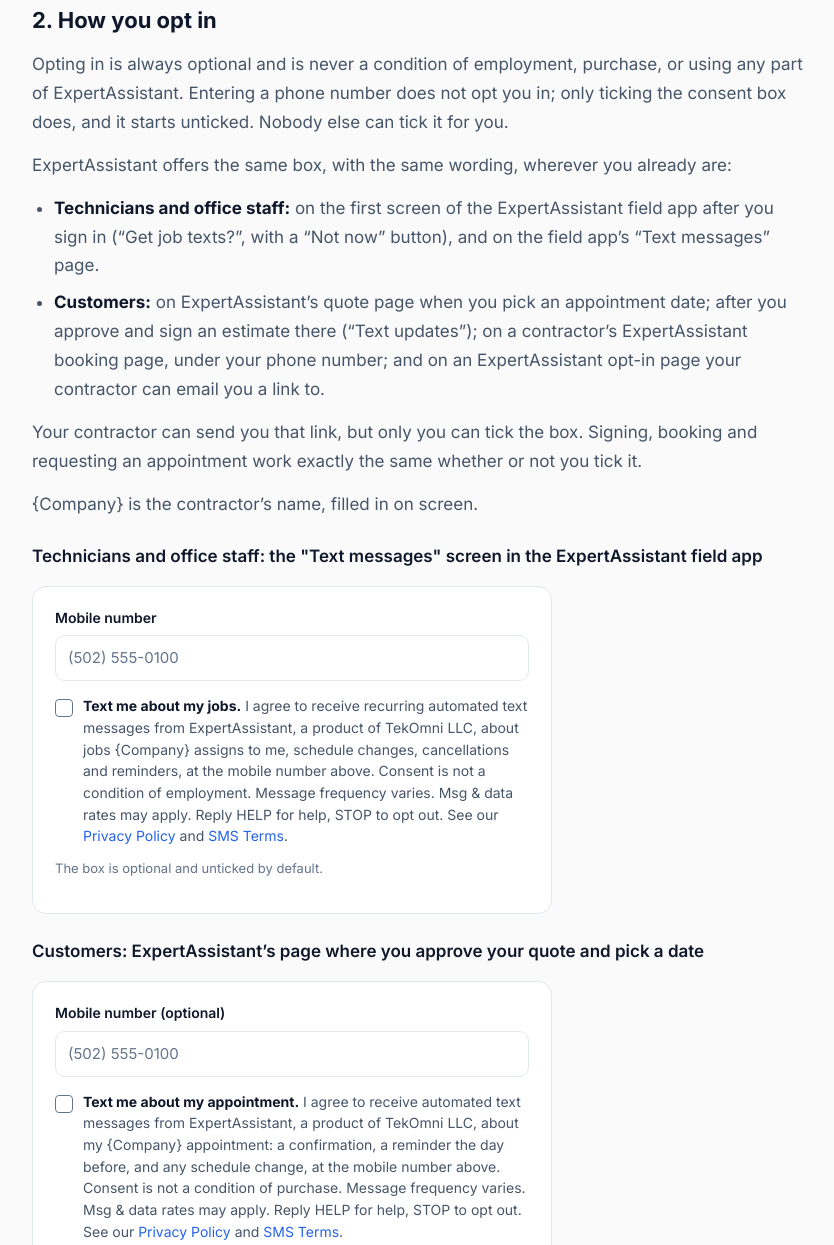
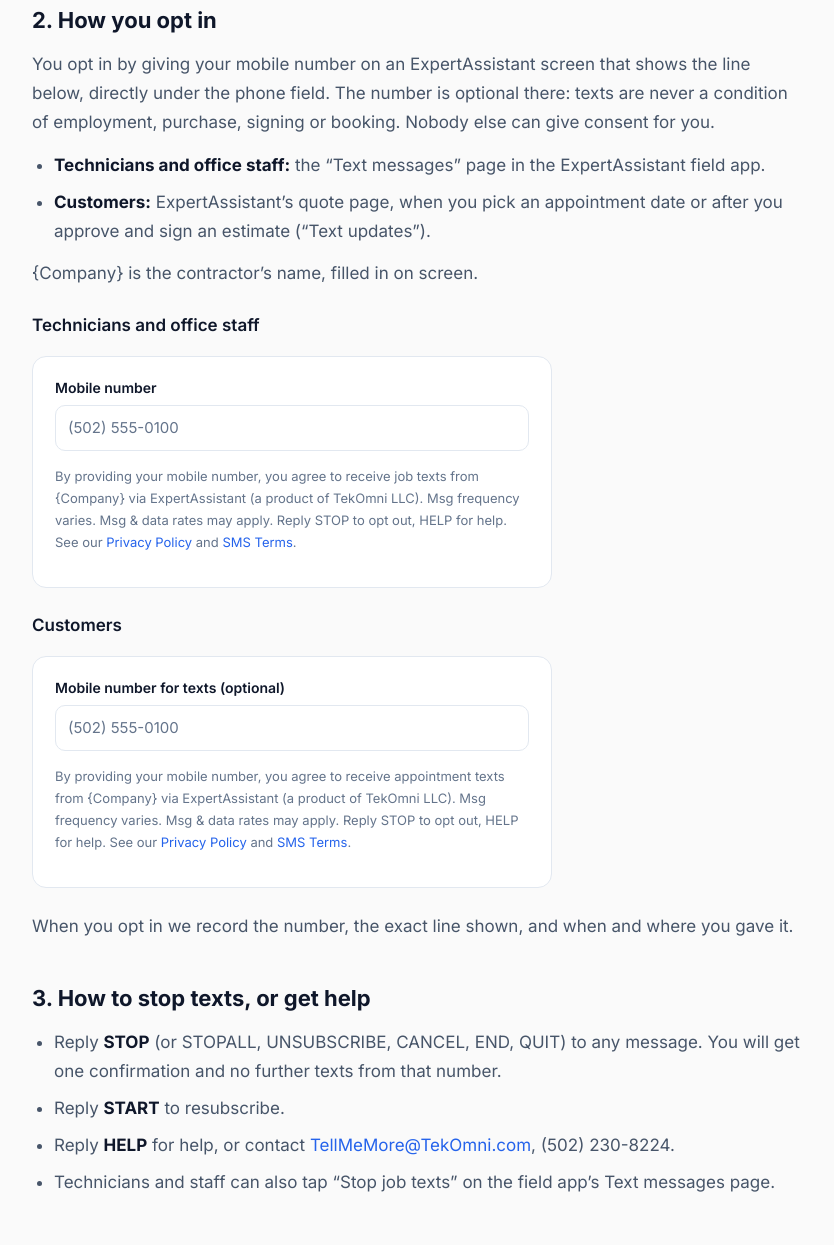
Before and after one commit to devTO1010/expertassistant-website, a plain HTML site: page sms.html in a window 1280 px wide. Shown: the part 1364-2609 px from the top of the page, without its empty margins (222-1056 px from the left). Drawn offline with Linux system fonts and the light colour scheme.

Commit message:
SMS page: opt-in is giving your number under the disclosure line (no checkbox)
Co-Authored-By: Claude Opus 5.5 <noreply@anthropic.com>

```diff
--- a/sms.html
+++ b/sms.html
@@ -82,7 +82,7 @@
 
   <div class="legal-body">
     <div class="callout">
-      <p><strong>ExpertAssistant job notifications</strong> are operational text messages sent by <strong>ExpertAssistant, a product of TekOmni LLC</strong>, about jobs and appointments with the contractor you work for or hired (electricians, plumbers, HVAC and other trades). ExpertAssistant is the sender of every message and collects every opt-in itself, on its own screens; contractors never collect or give consent for anyone. Every message starts with &ldquo;ExpertAssistant:&rdquo; and names the contractor. They are never marketing. You receive them only if you opt in, and you can stop them at any time by replying <strong>STOP</strong>.</p>
+      <p><strong>ExpertAssistant job notifications</strong> are operational text messages sent by <strong>ExpertAssistant, a product of TekOmni LLC</strong>, about jobs and appointments with the contractor you work for or hired (electricians, plumbers, HVAC and other trades). ExpertAssistant is the sender of every message and collects every opt-in itself, on its own screens. Every message starts with &ldquo;ExpertAssistant:&rdquo; and names the contractor. They are never marketing. You receive them only if you opt in, and you can stop them at any time by replying <strong>STOP</strong>.</p>
     </div>
 
     <h2>1. Who receives texts, and what they say</h2>
@@ -105,44 +105,34 @@
     <p class="sample">ExpertAssistant: Your Copper Line Electric appointment is booked for Wed Nov 18, 8:00 AM-12:00 PM. Questions? Call (502) 555-0100. Reply STOP to opt out.</p>
 
     <h2>2. How you opt in</h2>
-    <p>Opting in is always optional and is never a condition of employment, purchase, or using any part of ExpertAssistant. Entering a phone number does not opt you in; only ticking the consent box does, and it starts unticked. Nobody else can tick it for you.</p>
+    <p>You opt in by giving your mobile number on an ExpertAssistant screen that shows the line below, directly under the phone field. The number is optional there: texts are never a condition of employment, purchase, signing or booking. Nobody else can give consent for you.</p>
+    <ul>
+      <li><strong>Technicians and office staff:</strong> the &ldquo;Text messages&rdquo; page in the ExpertAssistant field app.</li>
+      <li><strong>Customers:</strong> ExpertAssistant&rsquo;s quote page, when you pick an appointment date or after you approve and sign an estimate (&ldquo;Text updates&rdquo;).</li>
+    </ul>
+    <p>{Company} is the contractor&rsquo;s name, filled in on screen.</p>
 
-    <p>ExpertAssistant offers the same box, with the same wording, wherever you already are:</p>
-    <ul>
-      <li><strong>Technicians and office staff:</strong> on the first screen of the ExpertAssistant field app after you sign in (&ldquo;Get job texts?&rdquo;, with a &ldquo;Not now&rdquo; button), and on the field app&rsquo;s &ldquo;Text messages&rdquo; page.</li>
-      <li><strong>Customers:</strong> on ExpertAssistant&rsquo;s quote page when you pick an appointment date; after you approve and sign an estimate there (&ldquo;Text updates&rdquo;); on a contractor&rsquo;s ExpertAssistant booking page, under your phone number; and on an ExpertAssistant opt-in page your contractor can email you a link to.</li>
-    </ul>
-    <p>Your contractor can send you that link, but only you can tick the box. Signing, booking and requesting an appointment work exactly the same whether or not you tick it.</p>
-    <p>{Company} is the contractor&rsquo;s name, filled in on screen.</p>
-    <h3>Technicians and office staff: the "Text messages" screen in the ExpertAssistant field app</h3>
-    <div class="screen" aria-label="Example of the technician consent screen">
+    <h3>Technicians and office staff</h3>
+    <div class="screen" aria-label="Example of the technician phone field">
       <span class="label">Mobile number</span>
       <div class="input">(502) 555-0100</div>
-      <div class="row">
-        <div class="box" aria-hidden="true"></div>
-        <p><strong>Text me about my jobs.</strong> I agree to receive recurring automated text messages from ExpertAssistant, a product of TekOmni LLC, about jobs {Company} assigns to me, schedule changes, cancellations and reminders, at the mobile number above. Consent is not a condition of employment. Message frequency varies. Msg &amp; data rates may apply. Reply HELP for help, STOP to opt out. See our <a href="/privacy">Privacy Policy</a> and <a href="/sms">SMS Terms</a>.</p>
-      </div>
-      <p class="note">The box is optional and unticked by default.</p>
+      <p class="note">By providing your mobile number, you agree to receive job texts from {Company} via ExpertAssistant (a product of TekOmni LLC). Msg frequency varies. Msg &amp; data rates may apply. Reply STOP to opt out, HELP for help. See our <a href="/privacy">Privacy Policy</a> and <a href="/sms">SMS Terms</a>.</p>
     </div>
 
-    <h3>Customers: ExpertAssistant&rsquo;s page where you approve your quote and pick a date</h3>
-    <div class="screen" aria-label="Example of the customer consent screen">
-      <span class="label">Mobile number (optional)</span>
+    <h3>Customers</h3>
+    <div class="screen" aria-label="Example of the customer phone field">
+      <span class="label">Mobile number for texts (optional)</span>
       <div class="input">(502) 555-0100</div>
-      <div class="row">
-        <div class="box" aria-hidden="true"></div>
-        <p><strong>Text me about my appointment.</strong> I agree to receive automated text messages from ExpertAssistant, a product of TekOmni LLC, about my {Company} appointment: a confirmation, a reminder the day before, and any schedule change, at the mobile number above. Consent is not a condition of purchase. Message frequency varies. Msg &amp; data rates may apply. Reply HELP for help, STOP to opt out. See our <a href="/privacy">Privacy Policy</a> and <a href="/sms">SMS Terms</a>.</p>
-      </div>
-      <p class="note">Booking works the same without ticking it; you still get email.</p>
+      <p class="note">By providing your mobile number, you agree to receive appointment texts from {Company} via ExpertAssistant (a product of TekOmni LLC). Msg frequency varies. Msg &amp; data rates may apply. Reply STOP to opt out, HELP for help. See our <a href="/privacy">Privacy Policy</a> and <a href="/sms">SMS Terms</a>.</p>
     </div>
-    <p>When you opt in we record the number, the exact wording you agreed to, and when and where you agreed.</p>
+    <p>When you opt in we record the number, the exact line shown, and when and where you gave it.</p>
 
     <h2>3. How to stop texts, or get help</h2>
     <ul>
       <li>Reply <strong>STOP</strong> (or STOPALL, UNSUBSCRIBE, CANCEL, END, QUIT) to any message. You will get one confirmation and no further texts from that number.</li>
       <li>Reply <strong>START</strong> to resubscribe.</li>
       <li>Reply <strong>HELP</strong> for help, or contact <a href="mailto:TellMeMore@TekOmni.com">TellMeMore@TekOmni.com</a>, (502) 230-8224.</li>
-      <li>Technicians and staff can also untick the box in the field app at any time.</li>
+      <li>Technicians and staff can also tap &ldquo;Stop job texts&rdquo; on the field app&rsquo;s Text messages page.</li>
     </ul>
 
     <h2>4. Cost</h2>
```
